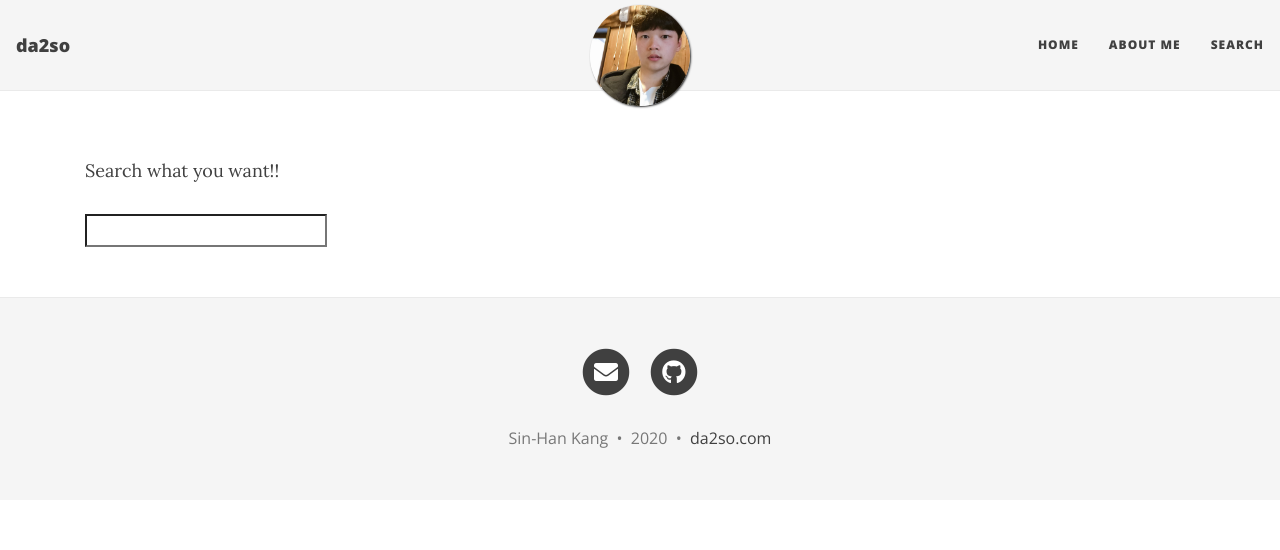
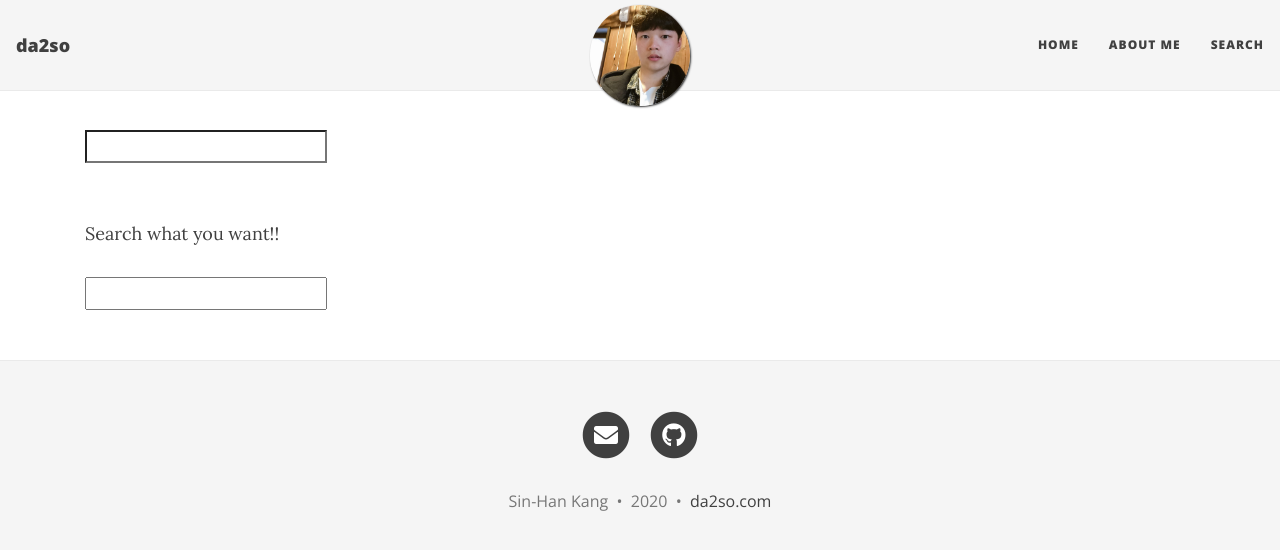
Before and after one commit to da2so/da2so.github.io, a Jekyll site: the page built from search.html, in a window 1280 px wide. Shown: the top 550 px of the page. Built offline with Jekyll 4.4.1, drawn with Linux system fonts in a browser that asks for light colours; nearby versions of some CDN libraries; comment, search, counter and statistics services are not loaded.

Commit message:
Update search.html

```diff
--- a/search.html
+++ b/search.html
@@ -6,7 +6,7 @@ permalink: /search/
 
 <link rel="stylesheet" href="./search_css/style.css">
 
-
+<p class="s"><input name="search" id="search-input" type="search"></p>
 <br>Search what you want!! </br>
 <div id="results">
   <h1><!-- `key` listing for `value` --></h1>
@@ -20,7 +20,7 @@ permalink: /search/
 <!-- Html Elements for Search -->
 
 <!--input type="text" id="search-input" placeholder="search..."-->
-<p class="s"><input name="search" id="search-input" type="search"></p>
+<p class="s"><input name="search" id="search-input" type="search-input"></p>
 <ul id="results-container"></ul>
 </div>
 
```
